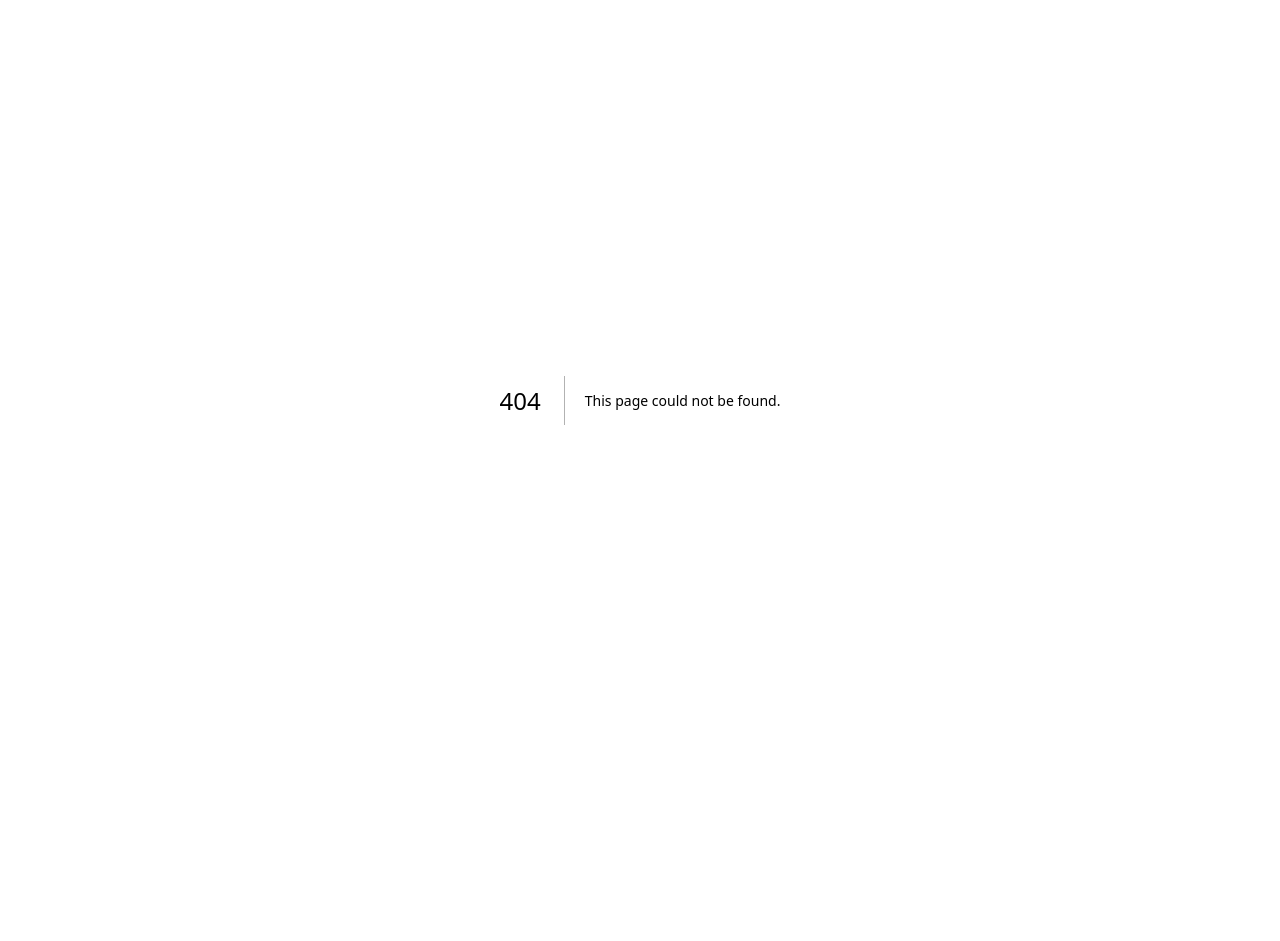
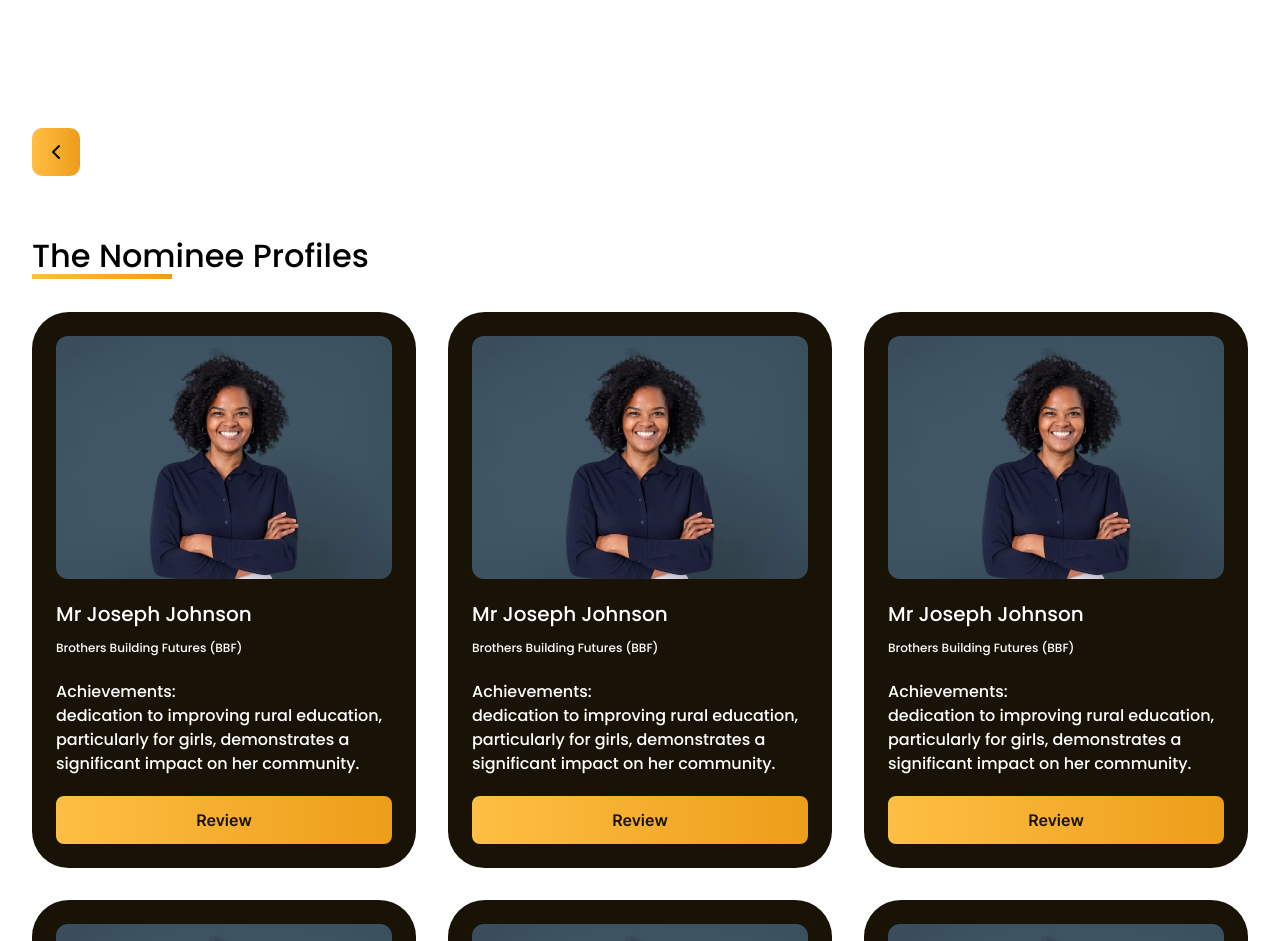
Before and after one commit to Santos-pkis/NESA-Test, a Next.js app: page /nominate/details in a window 1280 px wide. Before the commit this address had no page. Shown: the top 941 px of the page. Before the commit the page ends 800 px from the top, so only its background shows below. Built offline with nearby package versions, Linux system fonts and the light colour scheme.

Commit message:
Feat: Sub category and category

```diff
--- /dev/null
+++ b/app/(main)/nominate/details/page.tsx
@@ -0,0 +1,41 @@
+"use client";
+
+import ProfileCard from "@/components/UI/Categories/DetailProfile";
+import NominateCard from "@/components/UI/Categories/NominateCard";
+import { allCategories } from "@/lib/data/category";
+import { ChevronLeft } from "lucide-react";
+import { useRouter } from "next/navigation";
+
+const page = () => {
+  const router = useRouter();
+  return (
+    <main>
+      <div className="container pb-10 my-[8rem] flex flex-col gap-10">
+        <div
+          className="size-12 cursor-pointer rounded-[10px] bg-gradient-to-r from-[#febf44] to-[#ed9d19] z-[100] duration-300 hover:opacity-95 flex justify-center items-center"
+          onClick={() => router.back()}
+        >
+          <ChevronLeft />
+        </div>
+        <div className="mt-[1rem]">
+          <div className="relative">
+            <h1 className="mb-[2rem] font-[500] text-[2rem] leading-[3rem]">
+              The Nominee Profiles
+            </h1>
+            <span className="bg-gradient-to-r from-[#febf44] to-[#ed9d19] h-[5px] w-[140px] absolute top-[42px] left-0"></span>
+          </div>
+
+          <div className="grid md:grid-cols-3 sm:grid-cols-2 gap-8">
+            {Array(12)
+              .fill("")
+              .map((data, id) => (
+                <ProfileCard data={data} key={id} />
+              ))}
+          </div>
+        </div>
+      </div>
+    </main>
+  );
+};
+
+export default page;
--- /dev/null
+++ b/app/(main)/nominate/page.tsx
@@ -0,0 +1,38 @@
+"use client";
+
+import NominateCard from "@/components/UI/Categories/NominateCard";
+import { allCategories } from "@/lib/data/category";
+import { ChevronLeft } from "lucide-react";
+import { useRouter } from "next/navigation";
+
+const page = () => {
+  const router = useRouter();
+  return (
+    <main>
+      <div className="container pb-10 my-[8rem] flex flex-col gap-10">
+        <div
+          className="size-12 cursor-pointer rounded-[10px] bg-gradient-to-r from-[#febf44] to-[#ed9d19] z-[100] duration-300 hover:opacity-95 flex justify-center items-center"
+          onClick={() => router.back()}
+        >
+          <ChevronLeft />
+        </div>
+        <div className="mt-[1rem]">
+          <div className="relative">
+            <h1 className="mb-[2rem] font-[500] text-[2rem] leading-[3rem]">
+              The NGO Award Sub-Categories
+            </h1>
+            <span className="bg-gradient-to-r from-[#febf44] to-[#ed9d19] h-[5px] w-[140px] absolute top-[42px] left-0"></span>
+          </div>
+
+          <div className="grid md:grid-cols-3 sm:grid-cols-2 gap-8">
+            {allCategories.map((data, id) => (
+              <NominateCard data={data} key={id} />
+            ))}
+          </div>
+        </div>
+      </div>
+    </main>
+  );
+};
+
+export default page;
--- /dev/null
+++ b/components/UI/Categories/DetailProfile/index.tsx
@@ -0,0 +1,59 @@
+import Button from "@/components/Common/Button";
+import Image from "next/image";
+import Link from "next/link";
+import React from "react";
+
+const ProfileCard = ({ key, data }: { key: any; data: any }) => {
+  return (
+    <div
+      key={key}
+      className={`min-h-[20rem] rounded-[2.3rem] bg-[#191307] overflow-hidden text-white relative`}
+    >
+      <div className="px-6 py-6 w-full h-full">
+        <div className="flex flex-col justify-between gap-5 h-full">
+          <div className="overflow-hidden rounded-xl h-[auto]">
+            <Image
+              src={"/images/join/pic3.png"}
+              alt="card cover"
+              className="w-[100%] h-[auto]"
+              width={360}
+              height={180}
+            />
+          </div>
+
+          <p className="text-[1.25rem] leading-[1.9rem] font-[500]">
+            Mr Joseph Johnson
+            <br />
+            <span className="text-[0.75rem] leading-[1.125rem] font-[400]">
+              Brothers Building Futures (BBF)
+            </span>
+          </p>
+
+          <p className="text-[1rem] leading-[1.5rem] font-[500] line-clamp-4">
+            Achievements:
+            <br />
+            <span className=" font-[400]">
+              dedication to improving rural education, particularly for girls,
+              demonstrates a significant impact on her community.
+            </span>
+          </p>
+
+          <div>
+            <Link href={``}>
+              <Button
+                text="Review"
+                fullWidth
+                variant="filled"
+                rounded="lg"
+                size="medium"
+                onClick={() => ""}
+              />
+            </Link>
+          </div>
+        </div>
+      </div>
+    </div>
+  );
+};
+
+export default ProfileCard;
--- /dev/null
+++ b/components/UI/Categories/NominateCard/index.tsx
@@ -0,0 +1,49 @@
+import Button from "@/components/Common/Button";
+import Image from "next/image";
+import Link from "next/link";
+import React from "react";
+
+const NominateCard = ({ key, data }: { key: any; data: any }) => {
+  return (
+    <div
+      key={key}
+      className={`min-h-[20rem] rounded-[2.3rem] bg-[#191307] overflow-hidden text-white relative`}
+    >
+      <div className="px-6 py-6 w-full h-full">
+        <div className="flex flex-col justify-between gap-5 h-full">
+          <div className="overflow-hidden rounded-xl h-[auto]">
+            <Image
+              src={"/images/nesa-card.png"}
+              alt="card cover"
+              className="w-[100%] h-[auto]"
+              width={360}
+              height={180}
+            />
+          </div>
+
+          <p className="text-[1.5rem] leading-[1.9rem] font-[500]">
+            {data.title}
+          </p>
+          <p className="text-[1.125rem] leading-[1.5rem] font-[400] line-clamp-4">
+            {data.description}
+          </p>
+
+          <div>
+            <Link href={`/nominate/details`}>
+              <Button
+                text="See Nominees"
+                fullWidth
+                variant="filled"
+                rounded="lg"
+                size="medium"
+                onClick={() => ""}
+              />
+            </Link>
+          </div>
+        </div>
+      </div>
+    </div>
+  );
+};
+
+export default NominateCard;
```
